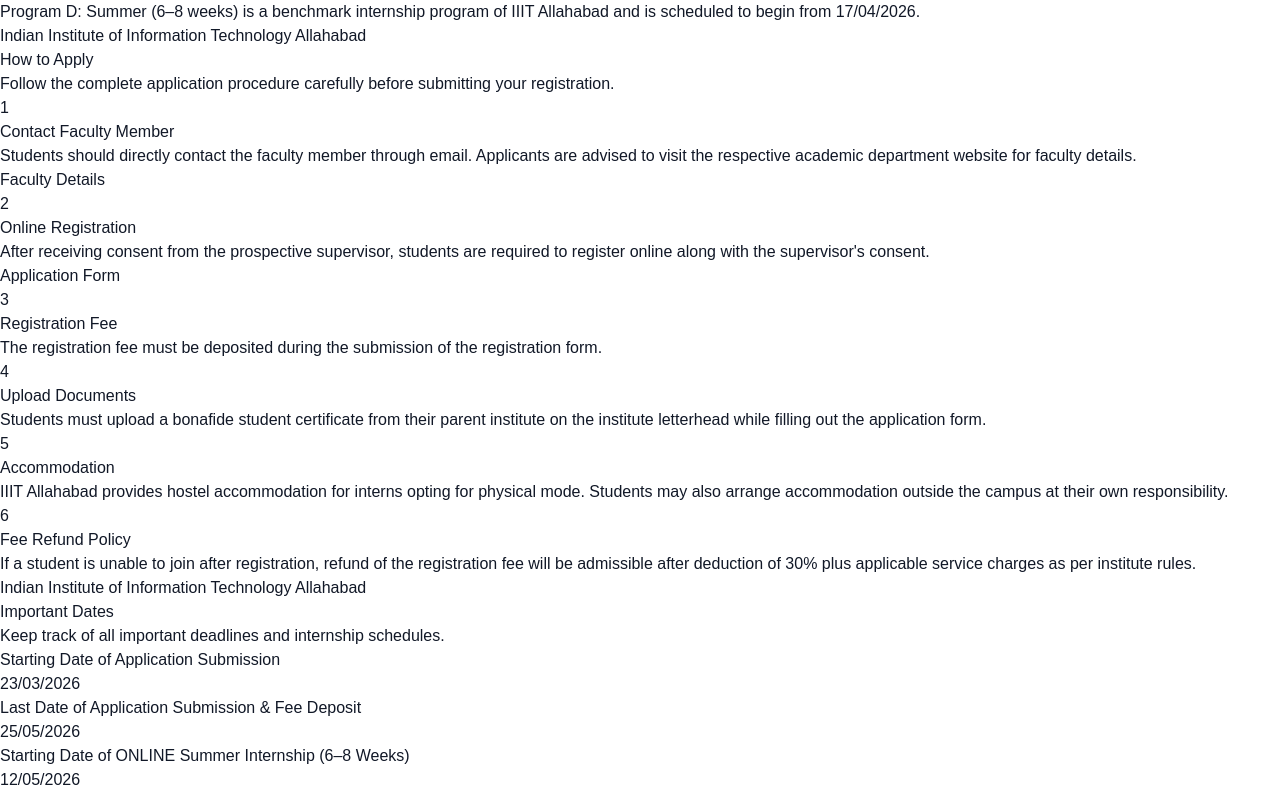
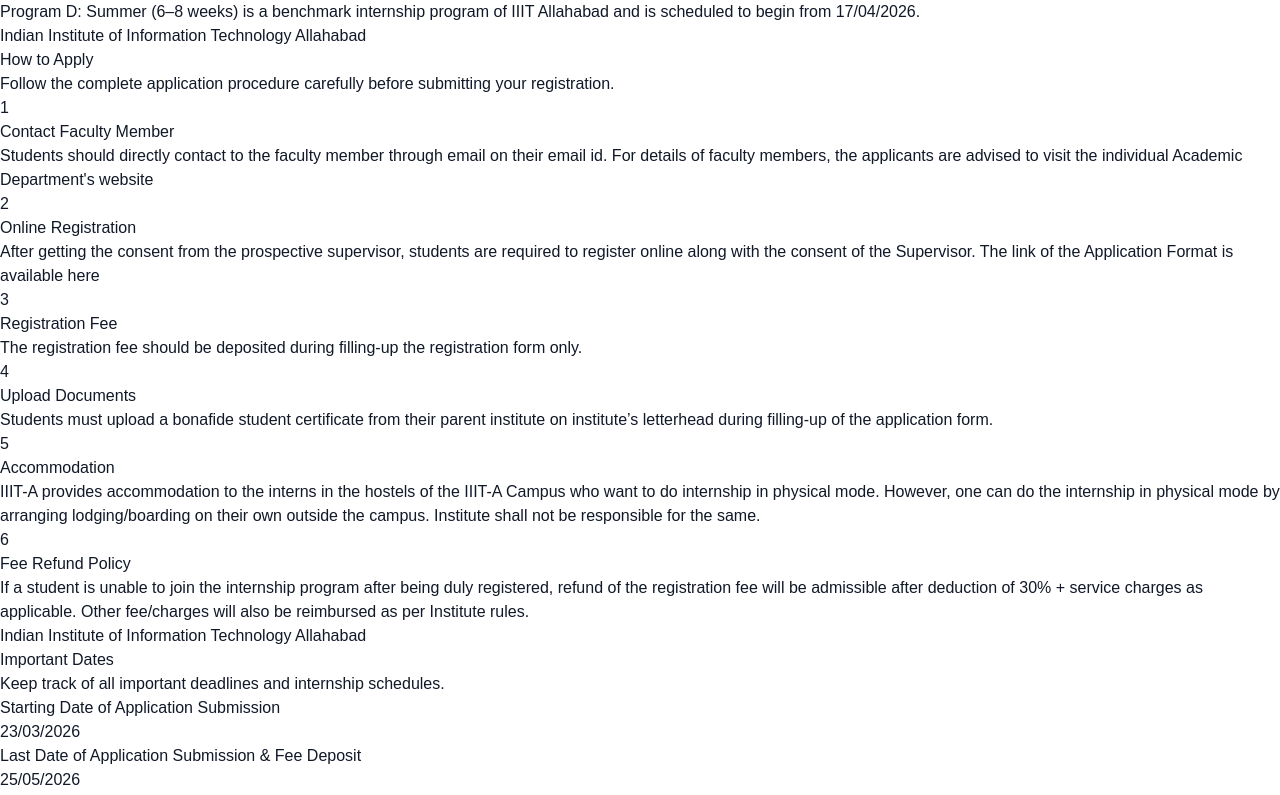
Before and after one commit to kartik1525/iiita-internship, a React (Vite) app in the folder iiita/: page /#/ in a window 1280 px wide. Shown: the part 1760-2555 px from the top of the page. Built offline with nearby package versions, Linux system fonts and the light colour scheme.

Commit message:
Updated how to apply section

```diff
--- a/iiita/src/components/Footer.jsx
+++ b/iiita/src/components/Footer.jsx
@@ -123,7 +123,7 @@
         {/* Bottom */}
         <div className="border-t border-blue-900 mt-16 pt-8 text-center text-blue-200">
 
-          © 2026 Indian Institute of Information Technology Allahabad.
+          © Indian Institute of Information Technology Allahabad.
           All Rights Reserved.
 
         </div>
--- a/iiita/src/sections/HowToApply.jsx
+++ b/iiita/src/sections/HowToApply.jsx
@@ -1,41 +1,32 @@
 import { motion } from "framer-motion"
 import SectionTitle from "../components/SectionTitle"
-import { Link } from "react-router-dom"
 
 const steps = [
   {
     title: "Contact Faculty Member",
-    description:
-      "Students should directly contact the faculty member through email. Applicants are advised to visit the respective academic department website for faculty details.",
-    button: "Faculty Details",
-    link: "<website-link>",
   },
   {
     title: "Online Registration",
-    description:
-      "After receiving consent from the prospective supervisor, students are required to register online along with the supervisor's consent.",
-    button: "Application Form",
-    link: "https://docs.google.com/forms/d/e/1FAIpQLSegDPoIGlpwdCNy2shzP52Bqf4xJygqR7cSsgNn0kRTeQN_vg/viewform",
   },
   {
     title: "Registration Fee",
     description:
-      "The registration fee must be deposited during the submission of the registration form.",
+      "The registration fee should be deposited during filling-up the registration form only.",
   },
   {
     title: "Upload Documents",
     description:
-      "Students must upload a bonafide student certificate from their parent institute on the institute letterhead while filling out the application form.",
+      "Students must upload a bonafide student certificate from their parent institute on institute’s letterhead during filling-up of the application form.",
   },
   {
     title: "Accommodation",
     description:
-      "IIIT Allahabad provides hostel accommodation for interns opting for physical mode. Students may also arrange accommodation outside the campus at their own responsibility.",
+      "IIIT-A provides accommodation to the interns in the hostels of the IIIT-A Campus who want to do internship in physical mode. However, one can do the internship in physical mode by arranging lodging/boarding on their own outside the campus. Institute shall not be responsible for the same.",
   },
   {
     title: "Fee Refund Policy",
     description:
-      "If a student is unable to join after registration, refund of the registration fee will be admissible after deduction of 30% plus applicable service charges as per institute rules.",
+      "If a student is unable to join the internship program after being duly registered, refund of the registration fee will be admissible after deduction of 30% + service charges as applicable. Other fee/charges will also be reimbursed as per Institute rules.",
   },
 ]
 
@@ -67,8 +58,10 @@
                 key={index}
                 className="border border-gray-100 rounded-2xl p-5 sm:p-6 hover:shadow-md transition duration-300"
               >
+
                 <div className="flex flex-col sm:flex-row items-start gap-5">
-                  {/* Number */}
+
+                  {/* Step Number */}
                   <div className="min-w-[55px] h-[55px] rounded-full bg-blue-900 text-white flex items-center justify-center text-lg font-bold">
                     {index + 1}
                   </div>
@@ -80,33 +73,70 @@
                       {step.title}
                     </h3>
 
-                    <p className="text-gray-600 leading-relaxed">
-                      {step.description}
-                    </p>
+                    <div className="text-gray-600 leading-relaxed">
 
-                    {step.button && (
-                      step.button === "Faculty Details" ? (
-                        <Link
-                          to="/faculty"
-                          className="inline-flex justify-center items-center mt-5 bg-blue-900 hover:bg-blue-800 text-white px-6 py-3 rounded-xl transition w-full sm:w-fit"
-                        >
-                          {step.button}
-                        </Link>
+                      {index === 0 ? (
+                        <p>
+                          Students should directly contact to the faculty member
+                          through email on their email id. For details of faculty
+                          members, the applicants are advised to visit the
+                          individual Academic Department's{" "}
+                          <a
+                              href="https://www.iiita.ac.in/"
+                              target="_blank"
+                              rel="noopener noreferrer"
+                              className="
+                                inline-flex
+                                items-center
+                                bg-blue-900
+                                text-white
+                                px-3
+                                py-1
+                                rounded-lg
+                                ml-1
+                                hover:bg-blue-800
+                                transition
+                              "
+                            >
+                            website
+                          </a>
+                        </p>
+                      ) : index === 1 ? (
+                        <p>
+                            After getting the consent from the prospective supervisor, students are
+                            required to register online along with the consent of the Supervisor.
+                            The link of the Application Format is available{" "}
+
+                            <a
+                              href="https://docs.google.com/forms/d/e/1FAIpQLSegDPoIGlpwdCNy2shzP52Bqf4xJygqR7cSsgNn0kRTeQN_vg/viewform"
+                              target="_blank"
+                              rel="noopener noreferrer"
+                              className="
+                                inline-flex
+                                items-center
+                                bg-blue-900
+                                text-white
+                                px-3
+                                py-1
+                                rounded-lg
+                                ml-1
+                                hover:bg-blue-800
+                                transition
+                              "
+                            >
+                              here
+                            </a>
+                          </p>
                       ) : (
-                        <a
-                          href={step.link}
-                          target="_blank"
-                          rel="noopener noreferrer"
-                          className="inline-flex justify-center items-center mt-5 bg-blue-900 hover:bg-blue-800 text-white px-6 py-3 rounded-xl transition w-full sm:w-fit"
-                        >
-                          {step.button}
-                        </a>
-                      )
-                    )}
+                        <p>{step.description}</p>
+                      )}
+
+                    </div>
 
                   </div>
 
                 </div>
+
               </div>
             ))}
 
--- a/iiita/src/sections/Programs.jsx
+++ b/iiita/src/sections/Programs.jsx
@@ -94,7 +94,7 @@
               className="text-white font-semibold underline underline-offset-4 hover:text-blue-200 transition"
             >
               IIITA Academic Calendar
-            </a>.
+            </a>
           </p>
 
           <p className="text-lg md:text-xl leading-relaxed">
```
